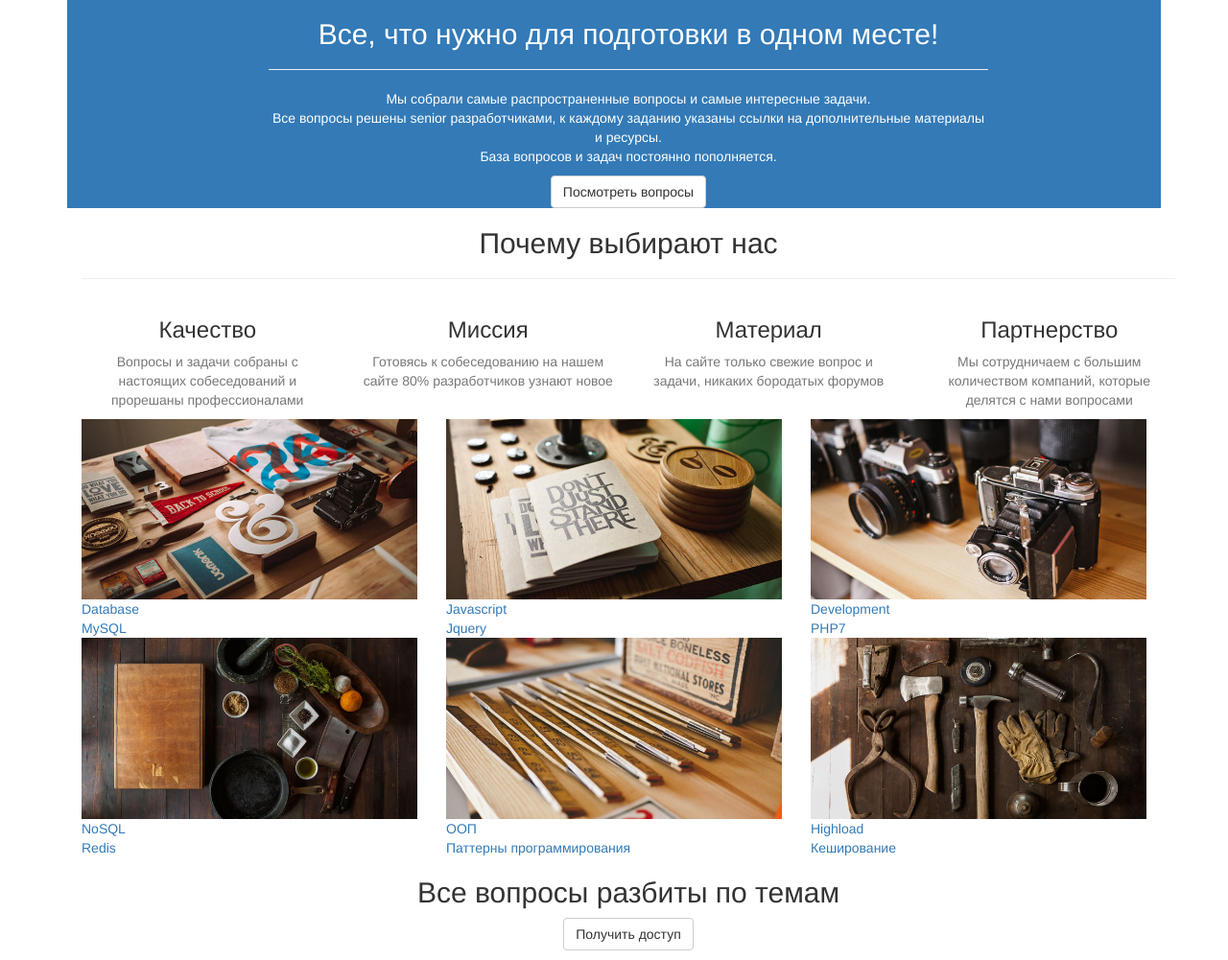
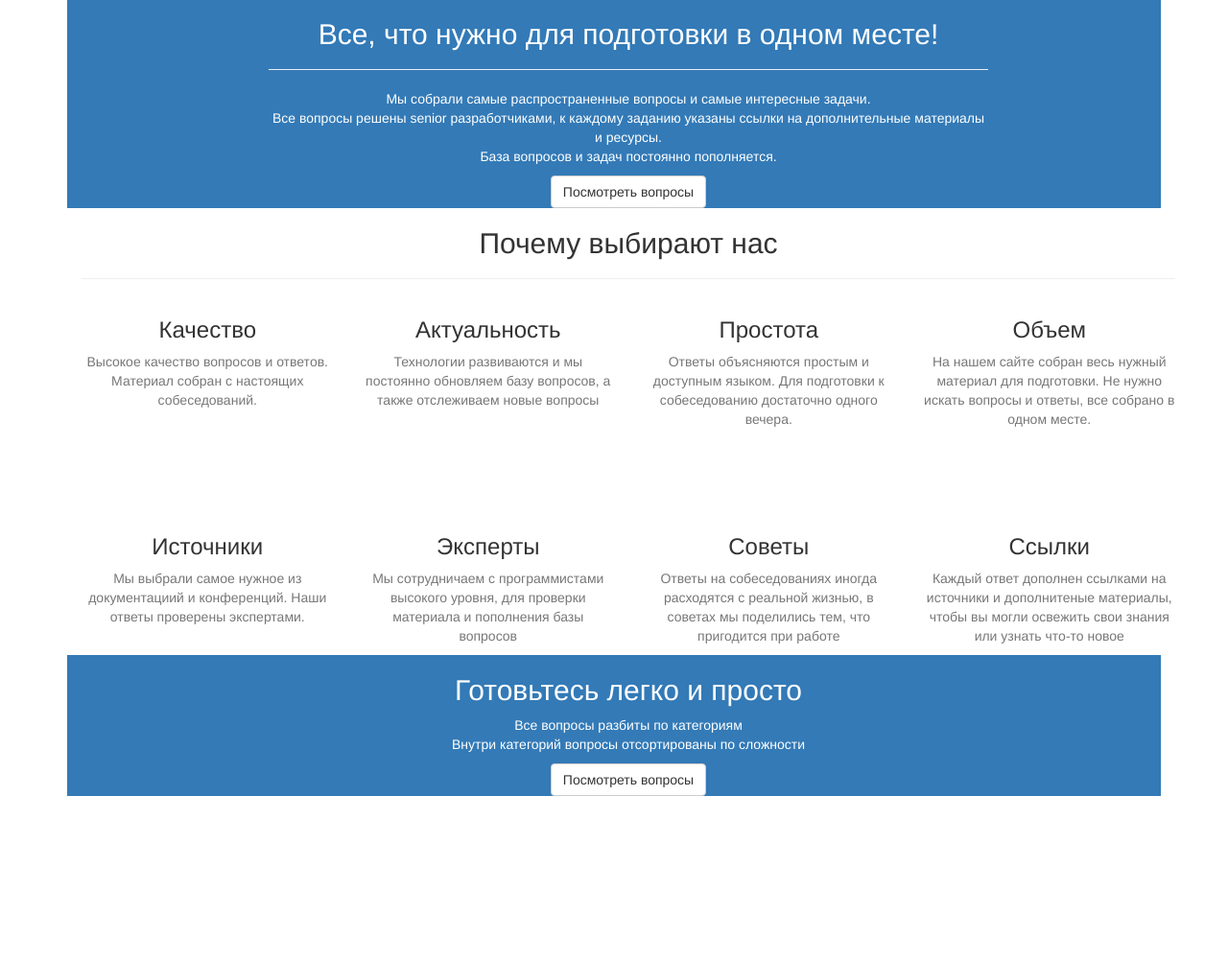
Before and after one commit to connorholt/yoffer, a Yii app: template views/promo/index.php in a window 1280 px wide. Shown: the part 186-1187 px from the top of the page at 96% size. After the commit the page ends 1016 px from the top, so only its background shows below. Run offline with PHP 8.4 and a stand-in for Yii, Linux system fonts and the light colour scheme; the template is opened without the code that fills it, so the values that code supplies are empty; some libraries are stand-ins or nearby versions.

Commit message:
Новые тексты на лендинге

```diff
--- /dev/null
+++ b/robots.txt
@@ -0,0 +1,6 @@
+User-Agent: *
+Allow: /
+Disallow: /user
+Disallow: /room
+Disallow: /area
+sitemap: http://yoffer.ru/sitemaps.xml
--- a/views/area/index.php
+++ b/views/area/index.php
@@ -7,7 +7,7 @@
     }
 
     section {
-        padding: 40px 0;
+        padding: 0px 0;
     }
     i.grey {
         color: darkgray;
@@ -49,12 +49,10 @@
                 <div class="list-group">
                     <?php
                     foreach (\app\models\Type::find()->all() as $type) {
-                        echo '<a href="/questions/'. $type->id .'" class="list-group-item '. (($currentType->id == $type->id) ? 'active' : '') .'">'. $type->name .'</a>';
+                        echo '<a href="/area/'. $type->id .'" class="list-group-item '. (($currentType->id == $type->id) ? 'active' : '') .'">'. $type->name .'</a>';
                     }
                     ?>
                 </div>
-
-                <!--            <script class="hh-script" src="https://api.hh.ru/widgets/vacancies/search?count=6&locale=RU&links_color=868686&border_color=868686&text=php&area=113&show_region=true&specialization=1&currency=RUR&only_with_salary=true&salary=200000&experience=between3And6&employment=full&employment=project"></script>-->
             </div>
         </div>
     </div>
--- a/views/layouts/main.php
+++ b/views/layouts/main.php
@@ -20,6 +20,8 @@ AppAsset::register($this);
     <?= Html::csrfMetaTags() ?>
     <title><?= Html::encode($this->title) ?></title>
     <?php $this->head() ?>
+    <script src="/vendor/magnific-popup/jquery.magnific-popup.min.js"></script>
+    <script src="//cdnjs.cloudflare.com/ajax/libs/highlight.js/9.9.0/highlight.min.js"></script>
 </head>
 <body>
 <?php $this->beginBody() ?>
@@ -62,6 +64,13 @@ AppAsset::register($this);
 </footer>
 
 <?php $this->endBody() ?>
+
+<script>
+    $(function () {
+        $('[data-toggle="tooltip"]').tooltip()
+    });
+    hljs.initHighlightingOnLoad();
+</script>
 </body>
 </html>
 <?php $this->endPage() ?>
--- a/views/promo/index.php
+++ b/views/promo/index.php
@@ -42,138 +42,98 @@
         <div class="row">
             <div class="col-lg-3 col-md-6 text-center">
                 <div class="service-box">
-                    <i class="fa fa-4x fa-diamond text-primary sr-icons"></i>
+                    <i class="fa fa-4x fa-trophy text-primary sr-icons"></i>
                     <h3>Качество</h3>
-                    <p class="text-muted">Вопросы и задачи собраны с настоящих собеседований и прорешаны профессионалами</p>
+                    <p class="text-muted">
+                        Высокое качество вопросов и ответов.
+                        Материал собран с настоящих собеседований.
+                    </p>
                 </div>
             </div>
             <div class="col-lg-3 col-md-6 text-center">
                 <div class="service-box">
-                    <i class="fa fa-4x fa-paper-plane text-primary sr-icons"></i>
-                    <h3>Миссия</h3>
-                    <p class="text-muted">Готовясь к собеседованию на нашем сайте 80% разработчиков узнают новое</p>
+                    <i class="fa fa-4x fa-graduation-cap text-primary sr-icons"></i>
+                    <h3>Актуальность</h3>
+                    <p class="text-muted">
+                        Технологии развиваются и мы постоянно обновляем базу
+                        вопросов, а также отслеживаем новые вопросы
+                    </p>
                 </div>
             </div>
             <div class="col-lg-3 col-md-6 text-center">
                 <div class="service-box">
-                    <i class="fa fa-4x fa-newspaper-o text-primary sr-icons"></i>
-                    <h3>Материал</h3>
-                    <p class="text-muted">На сайте только свежие вопрос и задачи, никаких бородатых форумов</p>
+                    <i class="fa fa-4x fa-hourglass-half text-primary sr-icons"></i>
+                    <h3>Простота</h3>
+                    <p class="text-muted">
+                        Ответы объясняются простым и доступным языком.
+                        Для подготовки к собеседованию достаточно одного вечера.
+                    </p>
                 </div>
             </div>
             <div class="col-lg-3 col-md-6 text-center">
                 <div class="service-box">
-                    <i class="fa fa-4x fa-heart text-primary sr-icons"></i>
-                    <h3>Партнерство</h3>
-                    <p class="text-muted">Мы сотрудничаем с большим количеством компаний, которые делятся с нами вопросами</p>
+                    <i class="fa fa-4x fa-database text-primary sr-icons"></i>
+                    <h3>Объем</h3>
+                    <p class="text-muted">
+                        На нашем сайте собран весь нужный материал для подготовки.
+                        Не нужно искать вопросы и ответы, все собрано в одном месте.
+                    </p>
+                </div>
+            </div>
+        </div>
+
+        <div class="row" style="margin-top: 80px;">
+            <div class="col-lg-3 col-md-6 text-center">
+                <div class="service-box">
+                    <i class="fa fa-4x fa-search text-primary sr-icons"></i>
+                    <h3>Источники</h3>
+                    <p class="text-muted">
+                        Мы выбрали самое нужное из документациий и конференций.
+                        Наши ответы проверены экспертами.
+                    </p>
+                </div>
+            </div>
+            <div class="col-lg-3 col-md-6 text-center">
+                <div class="service-box">
+                    <i class="fa fa-4x fa-users text-primary sr-icons"></i>
+                    <h3>Эксперты</h3>
+                    <p class="text-muted">
+                        Мы сотрудничаем с программистами высокого уровня,
+                        для проверки материала и пополнения базы вопросов
+                    </p>
+                </div>
+            </div>
+            <div class="col-lg-3 col-md-6 text-center">
+                <div class="service-box">
+                    <i class="fa fa-4x fa-info text-primary sr-icons"></i>
+                    <h3>Советы</h3>
+                    <p class="text-muted">
+                        Ответы на собеседованиях иногда расходятся с реальной жизнью,
+                        в советах мы поделились тем, что пригодится при работе
+                    </p>
+                </div>
+            </div>
+            <div class="col-lg-3 col-md-6 text-center">
+                <div class="service-box">
+                    <i class="fa fa-4x fa-link text-primary sr-icons"></i>
+                    <h3>Ссылки</h3>
+                    <p class="text-muted">
+                        Каждый ответ дополнен ссылками на источники и дополнитеные материалы,
+                        чтобы вы могли освежить свои знания или узнать что-то новое
+                    </p>
                 </div>
             </div>
         </div>
     </div>
 </section>
 
-<section class="no-padding" id="portfolio">
-    <div class="container-fluid">
-        <div class="row no-gutter popup-gallery">
-            <div class="col-lg-4 col-sm-6">
-                <a href="/img/portfolio/fullsize/1.jpg" class="portfolio-box">
-                    <img src="/img/portfolio/thumbnails/1.jpg" class="img-responsive" alt="">
-                    <div class="portfolio-box-caption">
-                        <div class="portfolio-box-caption-content">
-                            <div class="project-category text-faded">
-                                Database
-                            </div>
-                            <div class="project-name">
-                                MySQL
-                            </div>
-                        </div>
-                    </div>
-                </a>
-            </div>
-            <div class="col-lg-4 col-sm-6">
-                <a href="/img/portfolio/fullsize/2.jpg" class="portfolio-box">
-                    <img src="/img/portfolio/thumbnails/2.jpg" class="img-responsive" alt="">
-                    <div class="portfolio-box-caption">
-                        <div class="portfolio-box-caption-content">
-                            <div class="project-category text-faded">
-                                Javascript
-                            </div>
-                            <div class="project-name">
-                                Jquery
-                            </div>
-                        </div>
-                    </div>
-                </a>
-            </div>
-            <div class="col-lg-4 col-sm-6">
-                <a href="/img/portfolio/fullsize/3.jpg" class="portfolio-box">
-                    <img src="/img/portfolio/thumbnails/3.jpg" class="img-responsive" alt="">
-                    <div class="portfolio-box-caption">
-                        <div class="portfolio-box-caption-content">
-                            <div class="project-category text-faded">
-                                Development
-                            </div>
-                            <div class="project-name">
-                                PHP7
-                            </div>
-                        </div>
-                    </div>
-                </a>
-            </div>
-            <div class="col-lg-4 col-sm-6">
-                <a href="/img/portfolio/fullsize/4.jpg" class="portfolio-box">
-                    <img src="/img/portfolio/thumbnails/4.jpg" class="img-responsive" alt="">
-                    <div class="portfolio-box-caption">
-                        <div class="portfolio-box-caption-content">
-                            <div class="project-category text-faded">
-                                NoSQL
-                            </div>
-                            <div class="project-name">
-                                Redis
-                            </div>
-                        </div>
-                    </div>
-                </a>
-            </div>
-            <div class="col-lg-4 col-sm-6">
-                <a href="/img/portfolio/fullsize/5.jpg" class="portfolio-box">
-                    <img src="/img/portfolio/thumbnails/5.jpg" class="img-responsive" alt="">
-                    <div class="portfolio-box-caption">
-                        <div class="portfolio-box-caption-content">
-                            <div class="project-category text-faded">
-                                ООП
-                            </div>
-                            <div class="project-name">
-                                Паттерны программирования
-                            </div>
-                        </div>
-                    </div>
-                </a>
-            </div>
-            <div class="col-lg-4 col-sm-6">
-                <a href="/img/portfolio/fullsize/6.jpg" class="portfolio-box">
-                    <img src="/img/portfolio/thumbnails/6.jpg" class="img-responsive" alt="">
-                    <div class="portfolio-box-caption">
-                        <div class="portfolio-box-caption-content">
-                            <div class="project-category text-faded">
-                                Highload
-                            </div>
-                            <div class="project-name">
-                                Кеширование
-                            </div>
-                        </div>
-                    </div>
-                </a>
-            </div>
-        </div>
-    </div>
-</section>
-
-<aside class="bg-dark">
+<aside class="bg-primary">
     <div class="container text-center">
         <div class="call-to-action">
-            <h2>Все вопросы разбиты по темам</h2>
-            <a href="/questions" class="btn btn-default btn-xl sr-button">Получить доступ</a>
+            <h2>Готовьтесь легко и просто</h2>
+            <p>Все вопросы разбиты по категориям <br />
+               Внутри категорий вопросы отсортированы по сложности</p>
+            <a href="/questions" class="btn btn-default btn-xl sr-button">Посмотреть вопросы</a>
         </div>
     </div>
 </aside>
--- /dev/null
+++ b/web/robots.txt
@@ -0,0 +1,6 @@
+User-Agent: *
+Allow: /
+Disallow: /user
+Disallow: /room
+Disallow: /area
+sitemap: http://yoffer.ru/sitemaps.xml
```
